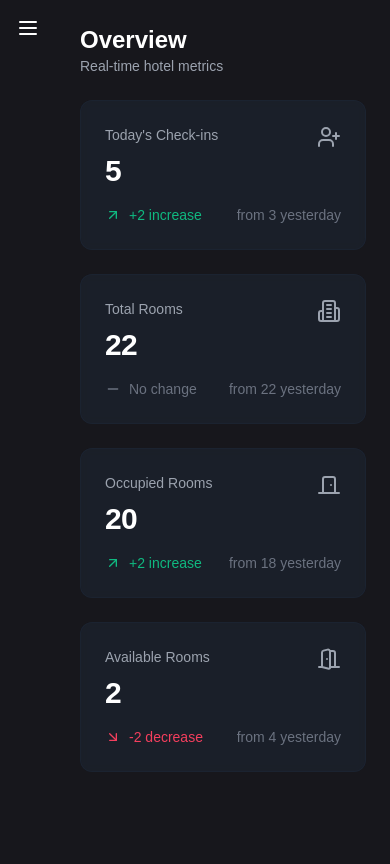
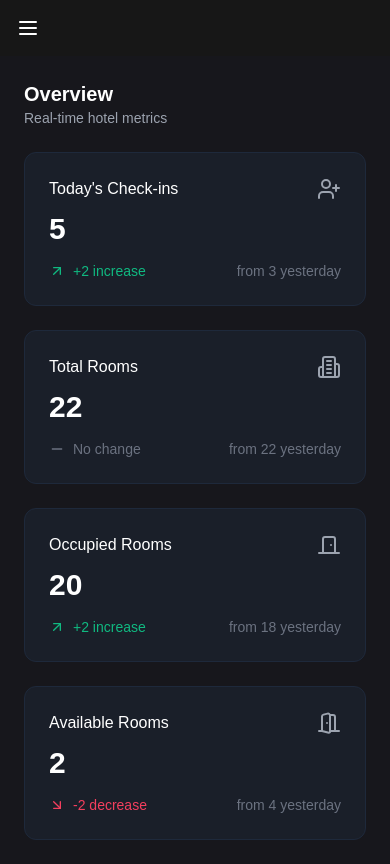
Before and after one commit to pateldeep1217/motel-management-system, a Next.js app: page / in a window 390 px wide. Built offline with nearby package versions, Linux system fonts and the light colour scheme; no server answers.

Commit message:
Update dashboard layout for improved mobile responsiveness

```diff
--- a/app/(dashboard)/StatCard.tsx
+++ b/app/(dashboard)/StatCard.tsx
@@ -6,11 +6,11 @@ const StatCard = ({ title, value, icon: Icon, previous }) => {
   const isDecrease = difference < 0;
 
   return (
-    <div className="bg-gray-800/50 backdrop-blur-sm rounded-xl p-6 border border-slate-800/50   ">
+    <div className="bg-gray-800/50 rounded-xl p-6 border border-slate-800   ">
       <div className="flex justify-between items-start mb-4">
         <div>
-          <p className="text-gray-400 text-sm font-medium mb-2">{title}</p>
-          <p className="text-white text-3xl font-semibold tracking-tight lg:text-4xl">
+          <p className=" font-medium mb-2">{title}</p>
+          <p className=" mt-3 text-3xl/8 font-semibold sm:text-2xl/8l">
             {value}
           </p>
         </div>
--- a/app/(dashboard)/layout.tsx
+++ b/app/(dashboard)/layout.tsx
@@ -7,9 +7,9 @@ type Props = {
 
 function DashboardLayout({ children }: Props) {
   return (
-    <div className="flex">
+    <div className="flex flex-col lg:flex-row min-h-screen">
       <Sidebar />
-      <main className="grow p-6 lg:rounded-lg lg:bg-white lg:p-10 lg:shadow-sm lg:ring-1 lg:ring-zinc-950/5 dark:lg:bg-zinc-900 dark:lg:ring-white/10 w-full h-screen">
+      <main className="grow p-6 lg:rounded-lg lg:bg-white lg:p-10 lg:shadow-sm lg:ring-1 lg:ring-zinc-950/5 dark:lg:bg-zinc-900 dark:lg:ring-white/10 w-full">
         {children}
       </main>
     </div>
--- a/components/Sidebar/Sidebar.tsx
+++ b/components/Sidebar/Sidebar.tsx
@@ -16,14 +16,17 @@ function Sidebar() {
   const [sidebarOpen, setSidebarOpen] = useState(false);
 
   return (
-    <div>
+    <>
+      <div className="lg:hidden flex justify-between items-center w-full p-4 bg-neutral-900">
         <button
-        className="lg:hidden m-4"
+          className=" "
           onClick={() => setSidebarOpen(true)} // Open the sidebar
           aria-label="Open sidebar"
         >
           <MenuIcon size={24} className="text-white" />
         </button>
+      </div>
+      <div>
         <Transition show={sidebarOpen} as={Fragment}>
           <Dialog
             as="div"
@@ -70,6 +73,7 @@ function Sidebar() {
           <SidebarContent />
         </div>
       </div>
+    </>
   );
 }
 
--- a/features/auth/components/DashboardOverview.tsx
+++ b/features/auth/components/DashboardOverview.tsx
@@ -40,7 +40,7 @@ const DashboardOverview = () => {
   return (
     <div className=" space-y-6">
       <div>
-        <h2 className="text-2xl font-semibold text-white">Overview</h2>
+        <h2 className="text-xl font-semibold text-white">Overview</h2>
         <p className="text-gray-400 text-sm">Real-time hotel metrics</p>
       </div>
 
```
Lines whose indentation alone changed are shown as unchanged.
